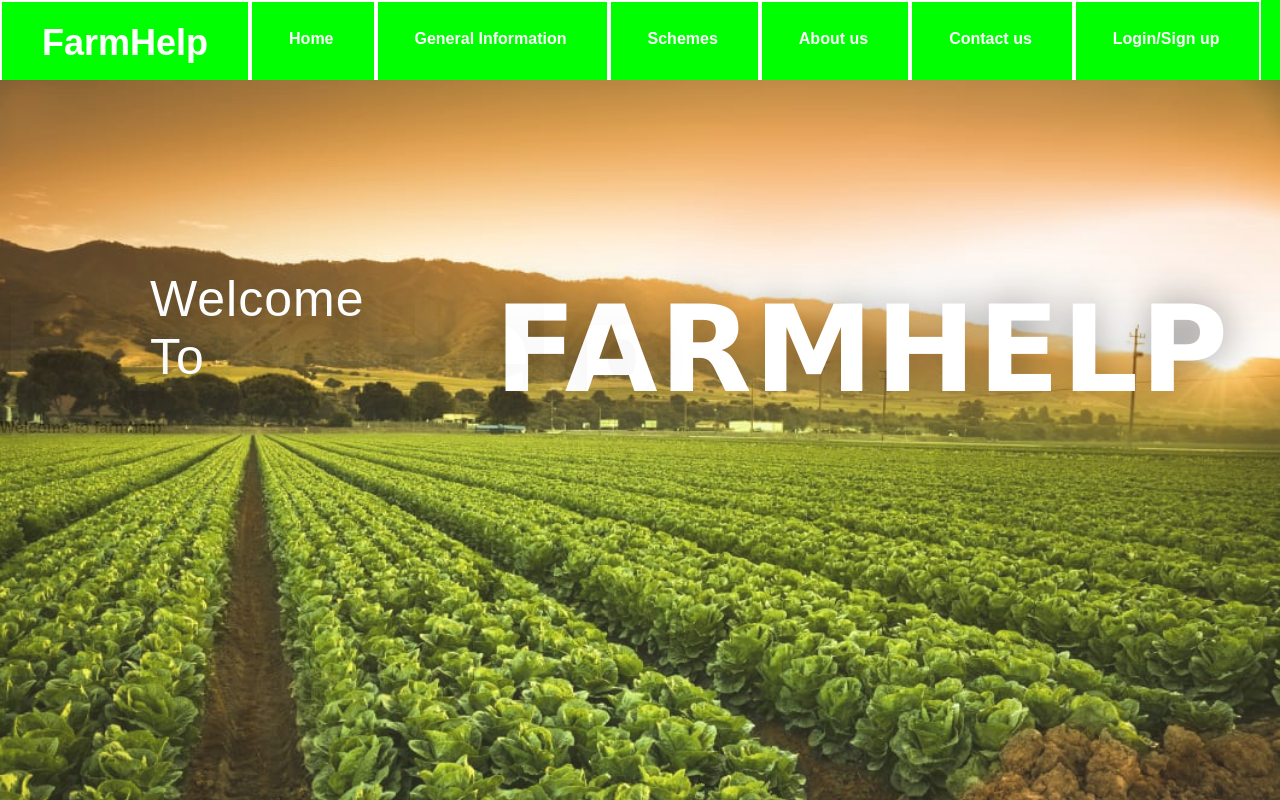
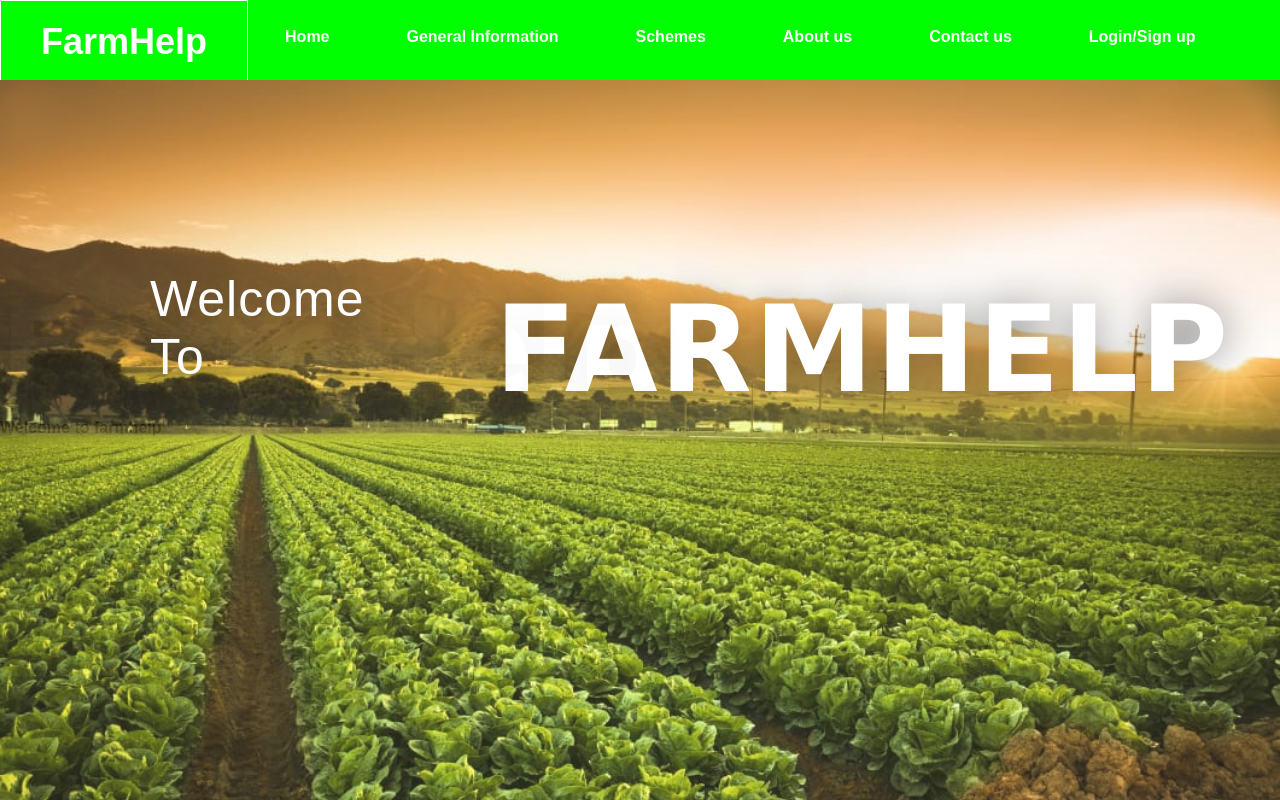
Before and after one commit to Haamidraza03/Farmhelp-somnath, a plain HTML site: page Index.html in a window 1280 px wide. Drawn offline with Linux system fonts and the light colour scheme.

```diff
--- a/Style.css
+++ b/Style.css
@@ -19,7 +19,7 @@ body{
     padding: 20px 40px;
     cursor: pointer;
     font-weight: bolder;
-    border: 2px solid #fff;
+    border: 1px solid #fff;
 }
 .header-lists li{
     float: left;
@@ -33,7 +33,7 @@ body{
     list-style: none;
     cursor:pointer;
     display: flex;
-    border: 2px solid #fff;
+    border: 0px solid #fff;
     transition: 0.1s  ease-out;
     text-decoration: none;
 
```
